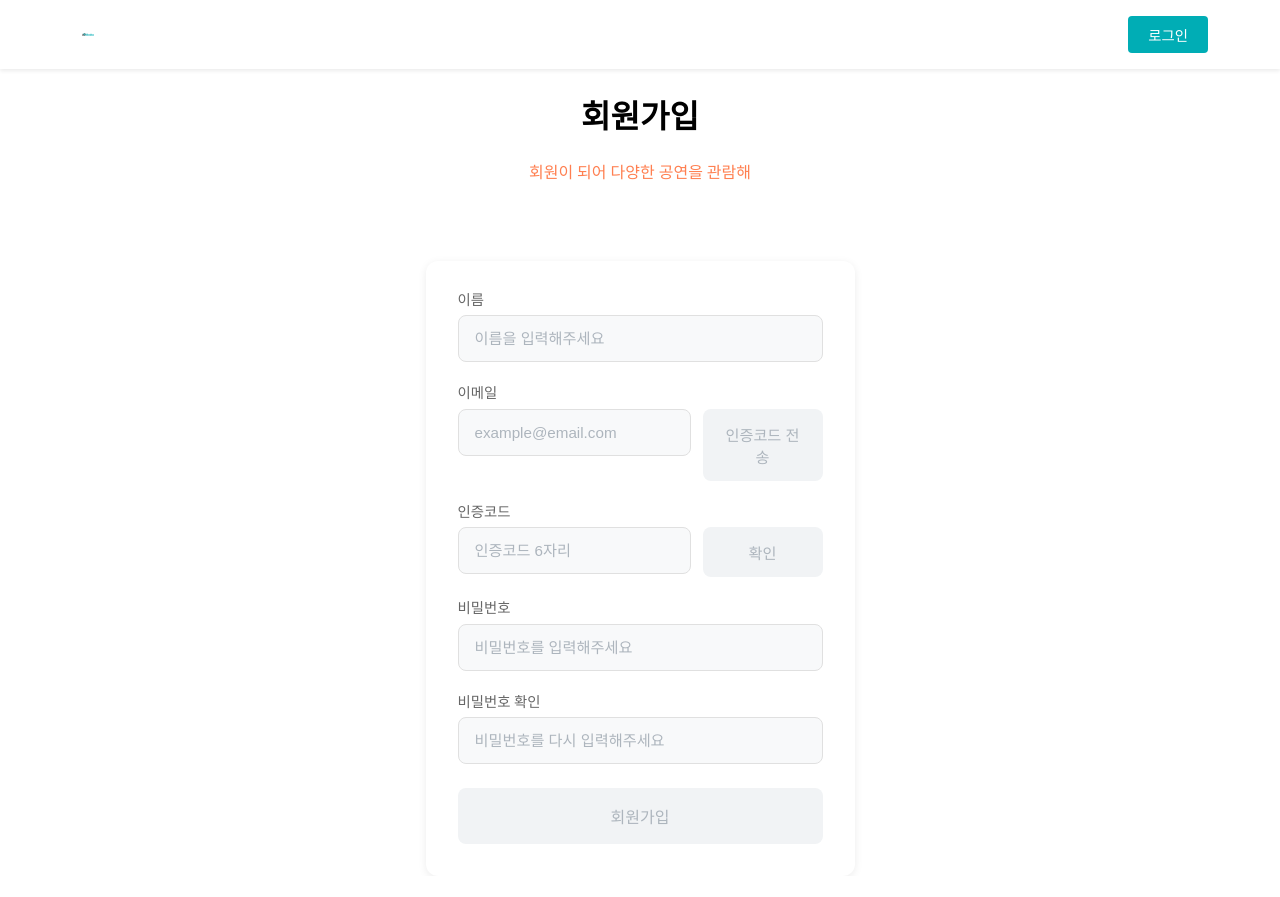
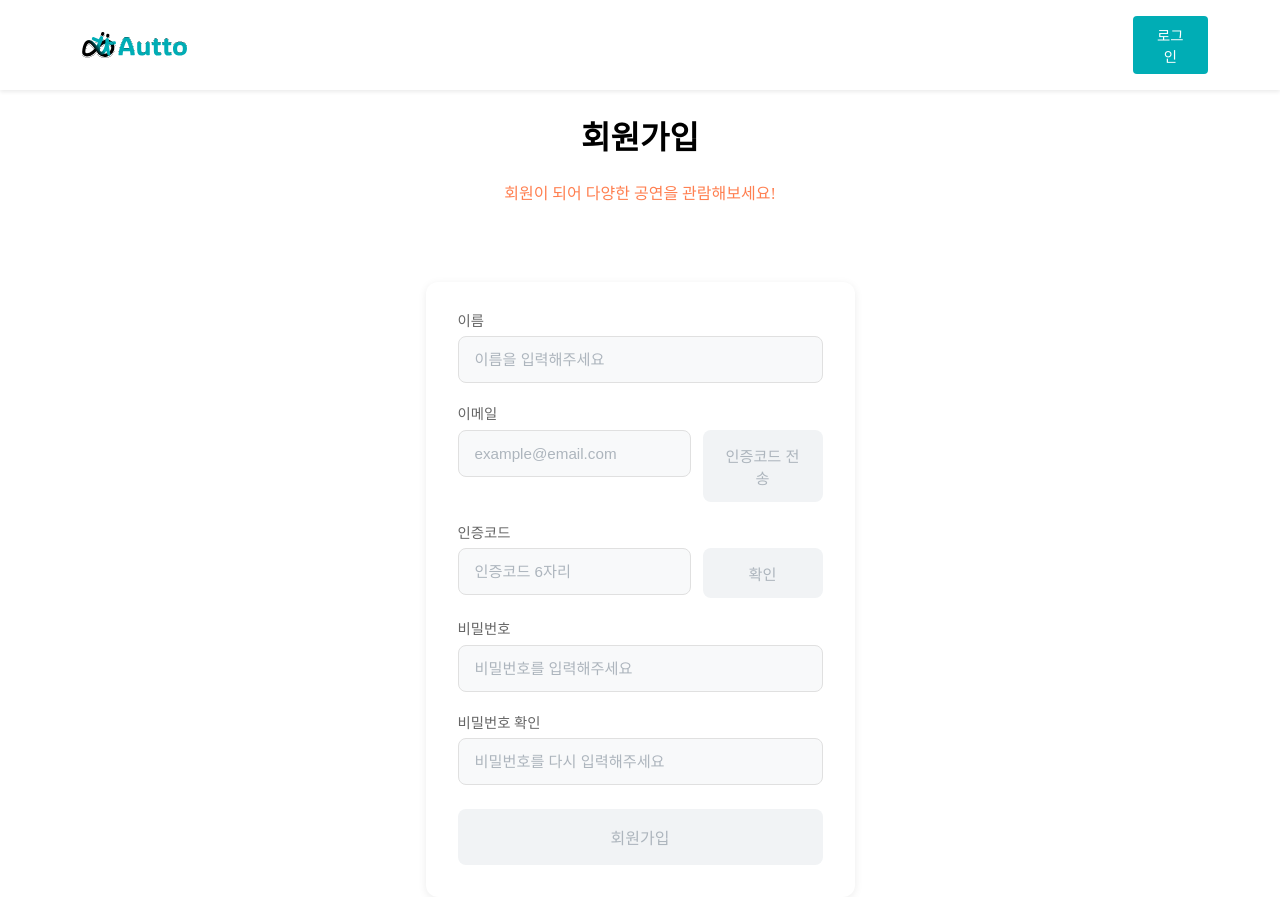
Before and after one commit to Autoever-Forever/autto-frontend, a React (Create React App) app: page /signup in a window 1280 px wide. Before the commit the page ends 876 px from the top, so only its background shows below. Built offline with nearby package versions, Linux system fonts and the light colour scheme.

Commit message:
resizing

```diff
--- a/src/components/DetailProduct/DetailProduct.tsx
+++ b/src/components/DetailProduct/DetailProduct.tsx
@@ -80,7 +80,7 @@ function DetailProduct() {
 
           <LabelWrapper>
             <Text width="30%">공연 시간</Text>
-            <Text width="60%">시작 시간 ({data.runningTime})</Text>
+            <Text width="60%">시작 시간 ({data.runningTime} 분)</Text>
           </LabelWrapper>
 
           <LabelWrapper>
--- a/src/components/Header/HeaderStyle.tsx
+++ b/src/components/Header/HeaderStyle.tsx
@@ -30,8 +30,8 @@ export const LogoWrapper = styled.div`
 `;
 
 export const MainLogo = styled.img`
-  width: 2rem;
-  padding: 10px;
+  width: 10%;
+  margin: 10px;
 `;
 
 export const UserSection = styled.div`
--- a/src/pages/User/Join/Join.tsx
+++ b/src/pages/User/Join/Join.tsx
@@ -6,7 +6,7 @@ function Join() {
   return (
     <Wrapper>
       <Title>회원가입</Title>
-      <SubTitle>회원이 되어 다양한 공연을 관람해</SubTitle>
+      <SubTitle>회원이 되어 다양한 공연을 관람해보세요!</SubTitle>
       <JoinForm />
     </Wrapper>
   );
```
